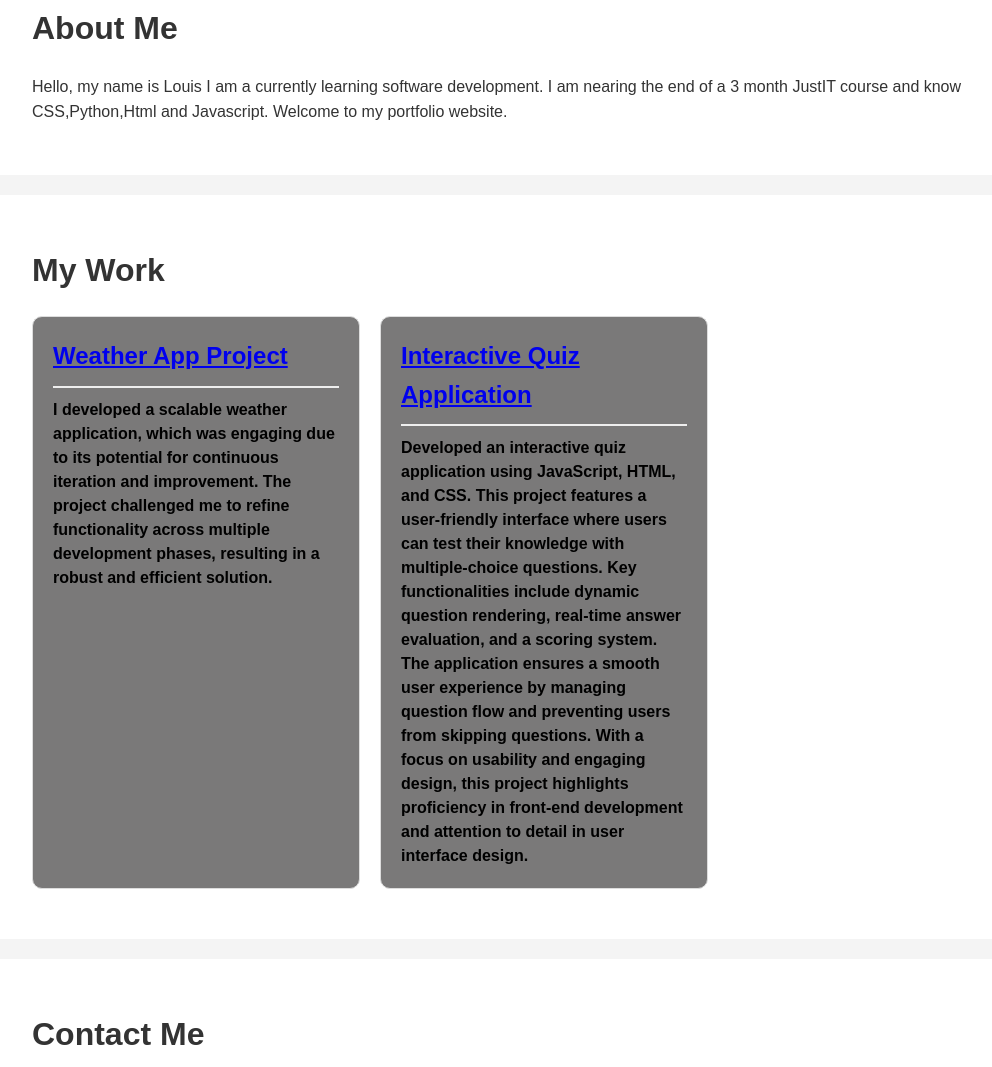
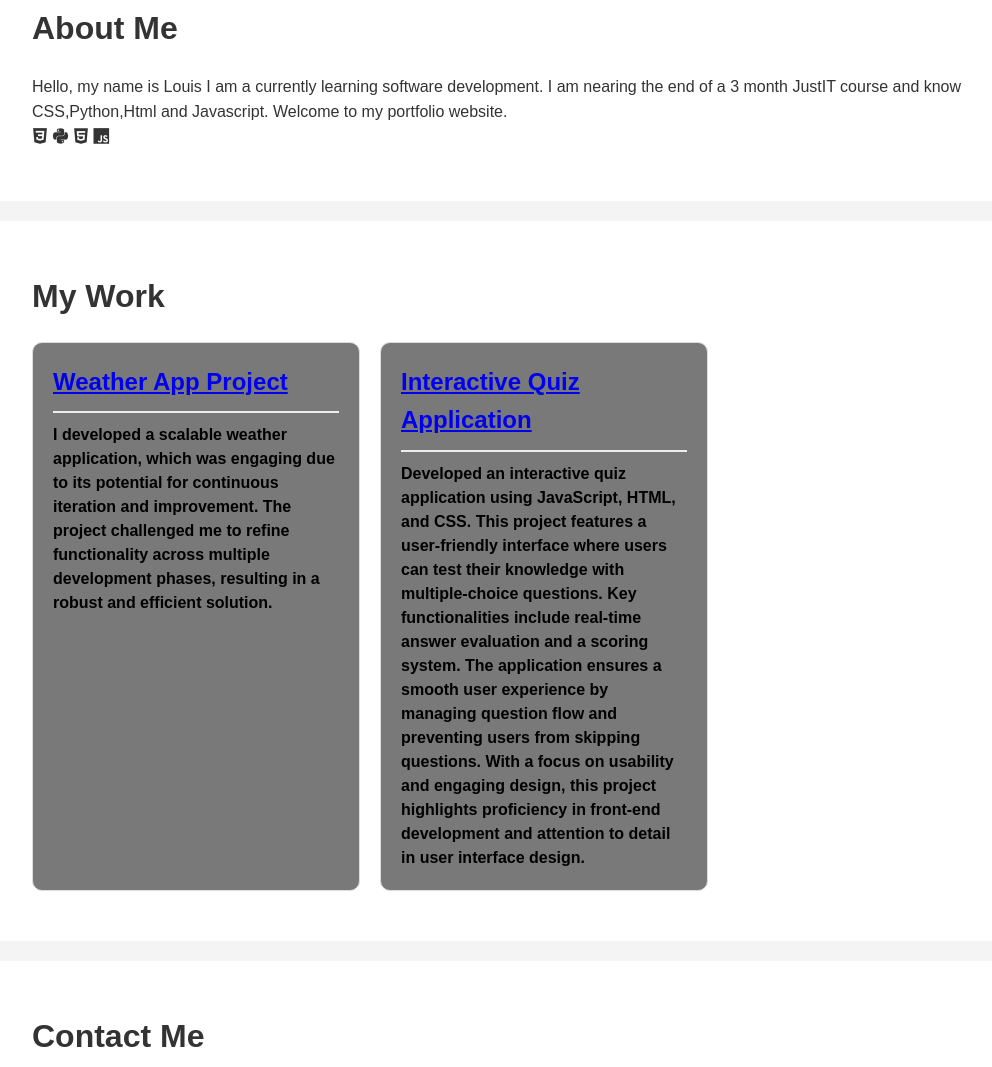
Before and after one commit to Louis-Cousins/Portfolio_webpage, a plain HTML site: page index.html in a window 1280 px wide. Shown: the part 177-1244 px from the top of the page, without its empty margins (96-1088 px from the left). Drawn offline with nearby package versions, Linux system fonts and the light colour scheme; a script that the page names is missing.

Commit message:
Added icons for languages and changed some text.

```diff
--- a/index.html
+++ b/index.html
@@ -6,6 +6,8 @@
     <title>Portfolio</title>
     <link rel="stylesheet" href="style.css">
     <script src="script.js" defer></script>
+    <link rel="stylesheet" type='text/css' href="https://cdn.jsdelivr.net/gh/devicons/devicon@latest/devicon.min.css" />
+
 </head>
 <body>
     <header>
@@ -25,6 +27,10 @@
         <div class="container">
             <h2>About Me</h2>
             <p>Hello, my name is Louis I am a currently learning software development. I am nearing the end of a 3 month JustIT course and know CSS,Python,Html and Javascript. Welcome to my portfolio website.</p>
+            <i class="devicon-css3-plain"></i>
+            <i class="devicon-python-plain"></i>
+            <i class="devicon-html5-plain"></i>
+            <i class="devicon-javascript-plain"></i>
         </div>
     </section>
 
@@ -38,7 +44,7 @@
                 </div>
                 <div class="project">
                     <h3><a href ="https://louis-cousins.github.io/JavaScript_Quiz/"target="_blank">Interactive Quiz Application</a> </a></h3>
-                    <p>Developed an interactive quiz application using JavaScript, HTML, and CSS. This project features a user-friendly interface where users can test their knowledge with multiple-choice questions. Key functionalities include dynamic question rendering, real-time answer evaluation, and a scoring system. The application ensures a smooth user experience by managing question flow and preventing users from skipping questions. With a focus on usability and engaging design, this project highlights proficiency in front-end development and attention to detail in user interface design.</p>
+                    <p>Developed an interactive quiz application using JavaScript, HTML, and CSS. This project features a user-friendly interface where users can test their knowledge with multiple-choice questions. Key functionalities include real-time answer evaluation and a scoring system. The application ensures a smooth user experience by managing question flow and preventing users from skipping questions. With a focus on usability and engaging design, this project highlights proficiency in front-end development and attention to detail in user interface design.</p>
                 </div>
             </div>
         </div>
```
